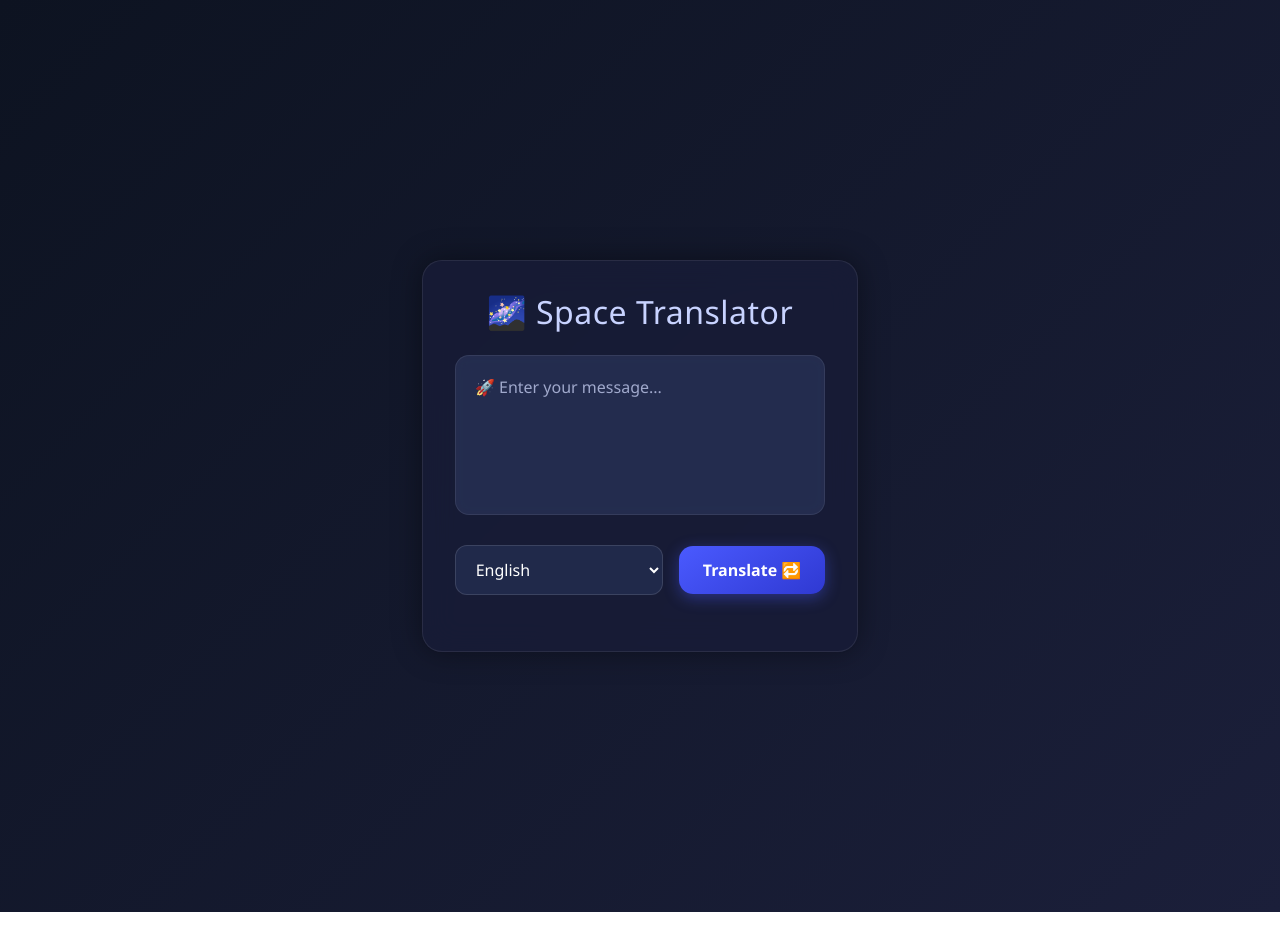
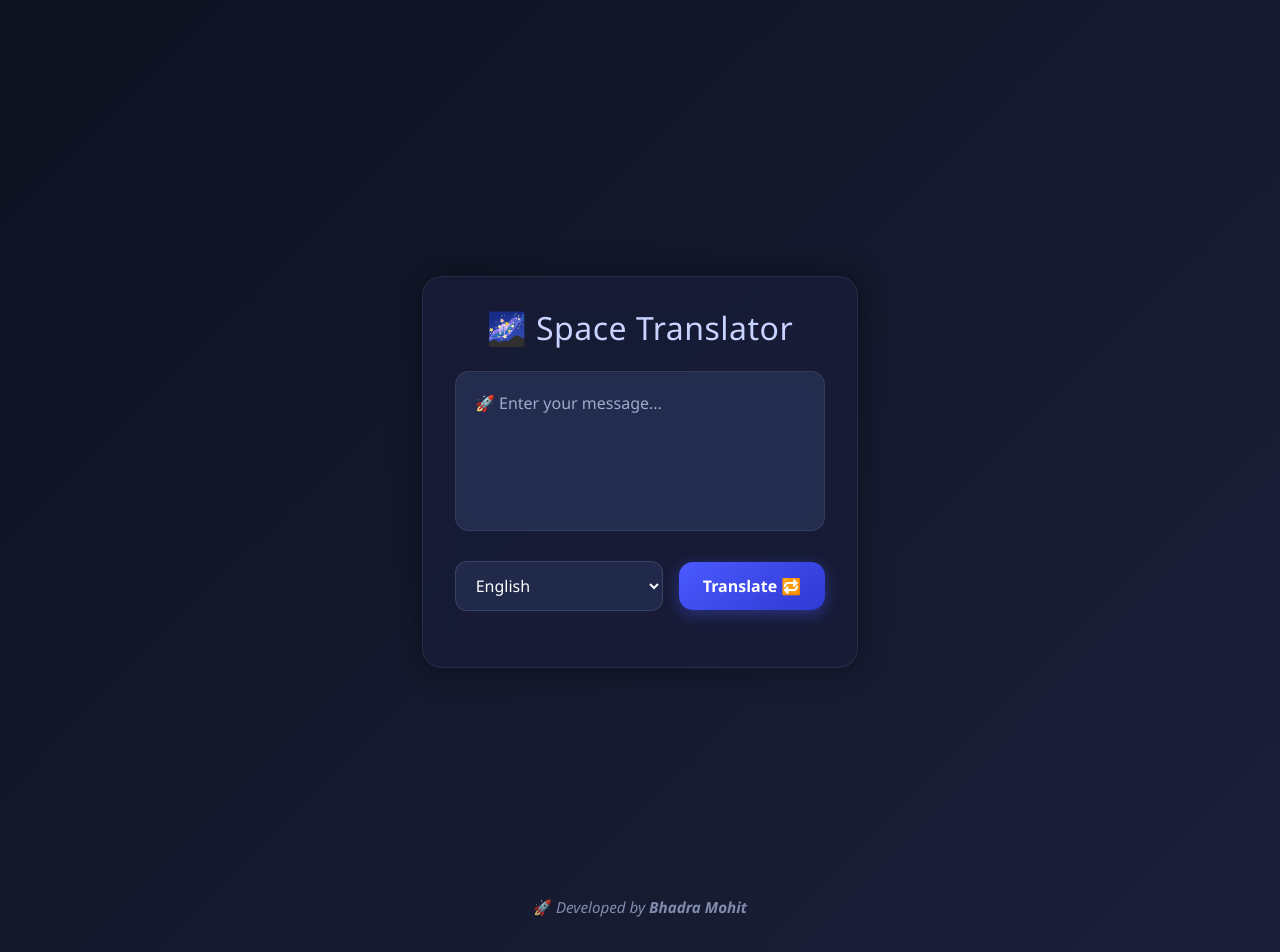
Before and after one commit to BhadraMohit09/language-translator, a React (Vite) app: page / in a window 1280 px wide. Shown: the top 952 px of the page. Before the commit the page ends 912 px from the top, so only its background shows below. Built offline with nearby package versions, Linux system fonts and the light colour scheme.

Commit message:
`Added new CSS styles for translator wrapper and footer credit, and updated JSX to include them.`

```diff
--- a/src/components/Translator.css
+++ b/src/components/Translator.css
@@ -125,3 +125,21 @@ body {
   line-height: 1.6;
   transition: all 0.3s ease-in-out;
 }
+.translator-wrapper {
+  display: flex;
+  flex-direction: column;
+  align-items: center;
+  min-height: 100vh;
+  justify-content: center;
+  padding: 1rem;
+  box-sizing: border-box;
+}
+
+.footer-credit {
+  margin-top: 1.5rem;
+  text-align: center;
+  font-size: 0.95rem;
+  color: #9ba9cc;
+  font-style: italic;
+  opacity: 0.8;
+}
--- a/src/components/Translator.jsx
+++ b/src/components/Translator.jsx
@@ -86,6 +86,7 @@ const Translator = () => {
     };
 
     return (
+  <div className="translator-wrapper">
     <div className="translator-container">
       <div className="translator-card">
         <h2 className="title">🌌 Space Translator</h2>
@@ -123,7 +124,14 @@ const Translator = () => {
         )}
       </div>
     </div>
+
+    {/* Proper footer placement */}
+    <div className="footer-credit">
+      🚀 Developed by <strong>Bhadra Mohit</strong>
+    </div>
+  </div>
 );
+
 };
 
 export default Translator;
```
Lines whose indentation alone changed are shown as unchanged.
